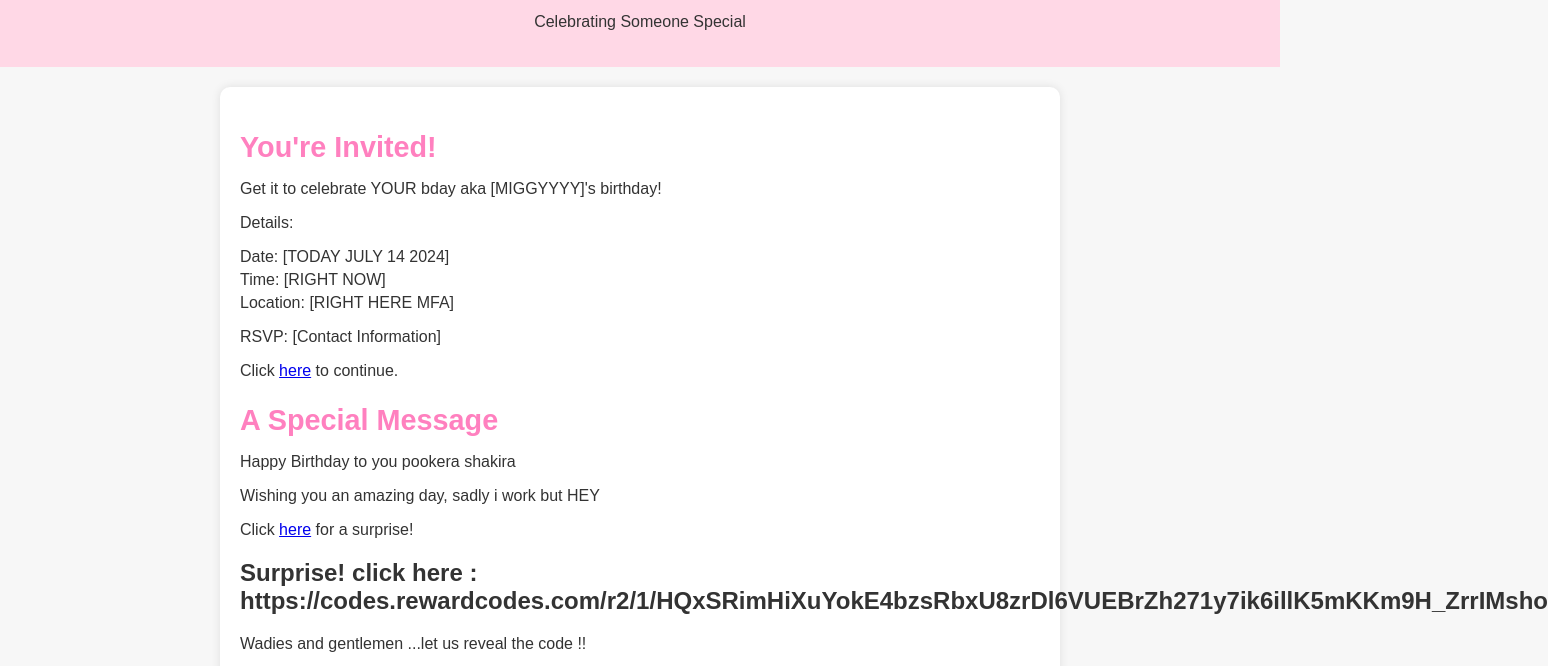
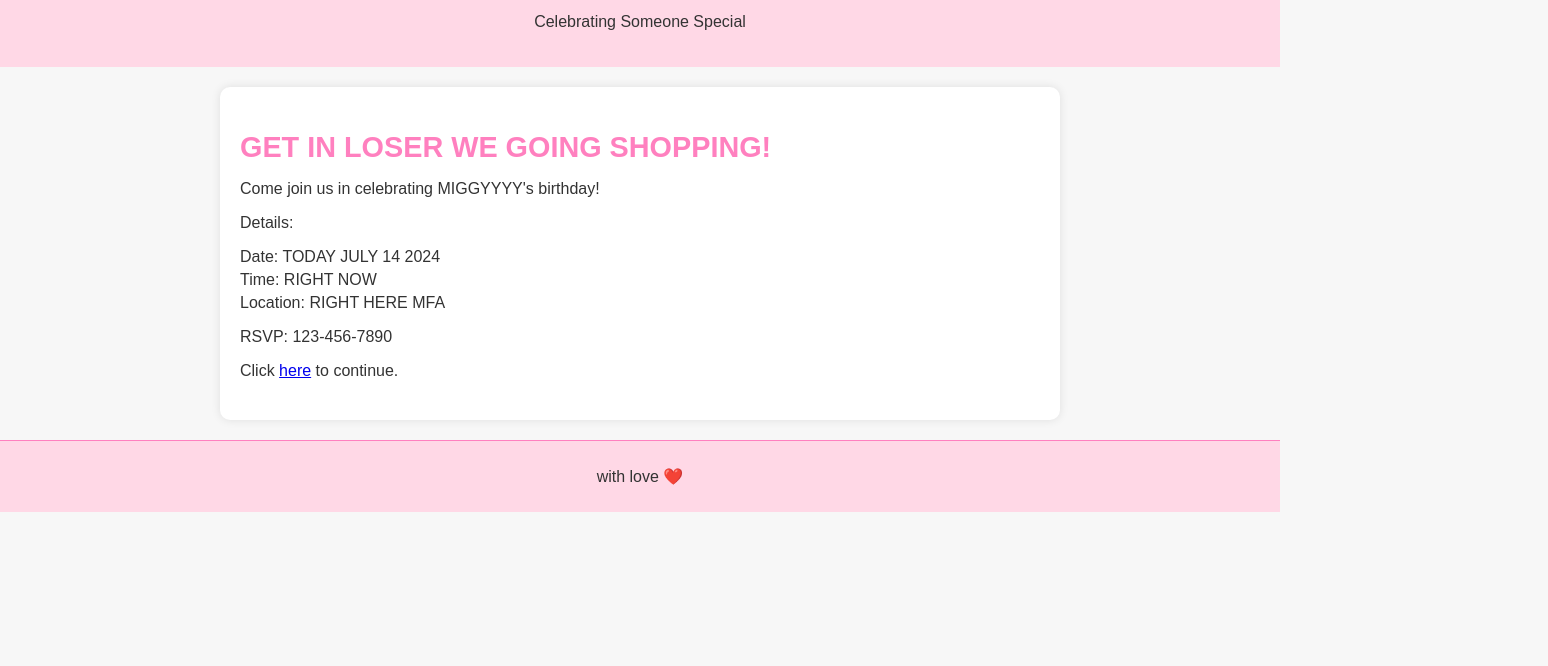
Before and after one commit to neila2002/miggy-s-bday, a plain HTML site: page index.html in a window 1280 px wide. Shown: the part 78-744 px from the top of the page, 1548 px wide, since content can reach past the window. Drawn offline with Linux system fonts and the light colour scheme.

Commit message:
Add files via upload

```diff
--- a/index.html
+++ b/index.html
@@ -1,4 +1,3 @@
-
 <!DOCTYPE html>
 <html lang="en">
 <head>
@@ -14,36 +13,37 @@
     </header>
 
     <main>
-        <section class="invitation">
-            <h2>You're Invited!</h2>
-            <p>Get it to celebrate YOUR bday aka [MIGGYYYY]'s birthday!</p>
+        <section id="invitation" class="invitation">
+            <h2>GET IN LOSER WE GOING SHOPPING!</h2>
+            <p>Come join us in celebrating MIGGYYYY's birthday!</p>
             <p>Details:</p>
             <ul>
-                <li>Date: [TODAY JULY 14 2024]</li>
-                <li>Time: [RIGHT NOW]</li>
-                <li>Location: [RIGHT HERE MFA]</li>
+                <li>Date: TODAY JULY 14 2024</li>
+                <li>Time: RIGHT NOW</li>
+                <li>Location: RIGHT HERE MFA</li>
             </ul>
             <p>RSVP: [Contact Information]</p>
             <p>Click <a href="#message">here</a> to continue.</p>
         </section>
 
-        <section class="message">
-            <h2>A Special Message</h2>
+        <section id="message" class="message" style="display: none;">
+            <h2>A Special gift is coming up so stay tunned</h2>
             <p>Happy Birthday to you pookera shakira</p>
             <p>Wishing you an amazing day, sadly i work but HEY</p>
             <p>Click <a href="#end">here</a> for a surprise!</p>
         </section>
 
-        <section id="end" class="hidden">
-            <h2>Surprise! click here : https://codes.rewardcodes.com/r2/1/HQxSRimHiXuYokE4bzsRbxU8zrDl6VUEBrZh271y7ik6illK5mKKm9H_ZrrIMsho</h2>
-            <p>Wadies and gentlemen ...let us reveal the code !!</p>
-            <p>Q1DF6H91</p>
+        <section id="end" class="hidden" style="display: none;">
+            <h2>Surprise!</h2>
+            <p>Thank you for joining us in celebrating MIGGYYYY's birthday!</p>
+            <p>Hope you enjoyed this mini gift</p>
+            <p>Surprise! click <a href="https://codes.rewardcodes.com/r2/1/HQxSRimHiXuYokE4bzsRbxU8zrDl6VUEBrZh271y7ik6illK5mKKm9H_ZrrIMsho">here</a> for the code.</p>
             <p>Click <a href="#invitation">here</a> to start again.</p>
         </section>
     </main>
 
     <footer>
-        <p>Created with love❤️</p>
+        <p>with love ❤️</p>
     </footer>
 
     <script src="script.js"></script>
--- a/script.js
+++ b/script.js
@@ -1,5 +1,6 @@
 document.addEventListener('DOMContentLoaded', function() {
     const links = document.querySelectorAll('a[href^="#"]');
+    const sections = document.querySelectorAll('main > section');
 
     links.forEach(link => {
         link.addEventListener('click', function(e) {
@@ -9,13 +10,36 @@ document.addEventListener('DOMContentLoaded', function() {
 
             if (targetSection) {
                 // Hide all sections
-                document.querySelectorAll('main > section').forEach(section => {
-                    section.classList.remove('active');
+                sections.forEach(section => {
+                    section.style.display = 'none';
                 });
 
                 // Show target section
-                targetSection.classList.add('active');
+                targetSection.style.display = 'block';
             }
         });
     });
+
+    // Replace placeholders with actual content
+    const today = new Date();
+    const options = { weekday: 'long', year: 'numeric', month: 'long', day: 'numeric' };
+    const formattedDate = today.toLocaleDateString('en-US', options);
+
+    const placeholders = {
+        '[MIGGYYYY]': 'Your Friend',
+        '[TODAY JULY 14 2024]': formattedDate,
+        '[RIGHT NOW]': 'Anytime you want',
+        '[RIGHT HERE MFA]': 'In the comfort of your home',
+        '[Contact Information]': '123-456-7890',
+        'https://codes.rewardcodes.com/r2/1/HQxSRimHiXuYokE4bzsRbxU8zrDl6VUEBrZh271y7ik6illK5mKKm9H_ZrrIMsho': 'https://codes.rewardcodes.com/r2/1/HQxSRimHiXuYokE4bzsRbxU8zrDl6VUEBrZh271y7ik6illK5mKKm9H_ZrrIMsho'
+    };
+
+    const elements = document.querySelectorAll('body *');
+
+    elements.forEach(el => {
+        el.innerHTML = el.innerHTML.replace(
+            /\[(MIGGYYYY|TODAY JULY 14 2024|RIGHT NOW|RIGHT HERE MFA|Contact Information|https:\/\/codes.rewardcodes.com\/r2\/1\/HQxSRimHiXuYokE4bzsRbxU8zrDl6VUEBrZh271y7ik6illK5mKKm9H_ZrrIMsho)\]/gi,
+            match => placeholders[match]
+        );
+    });
 });
```
